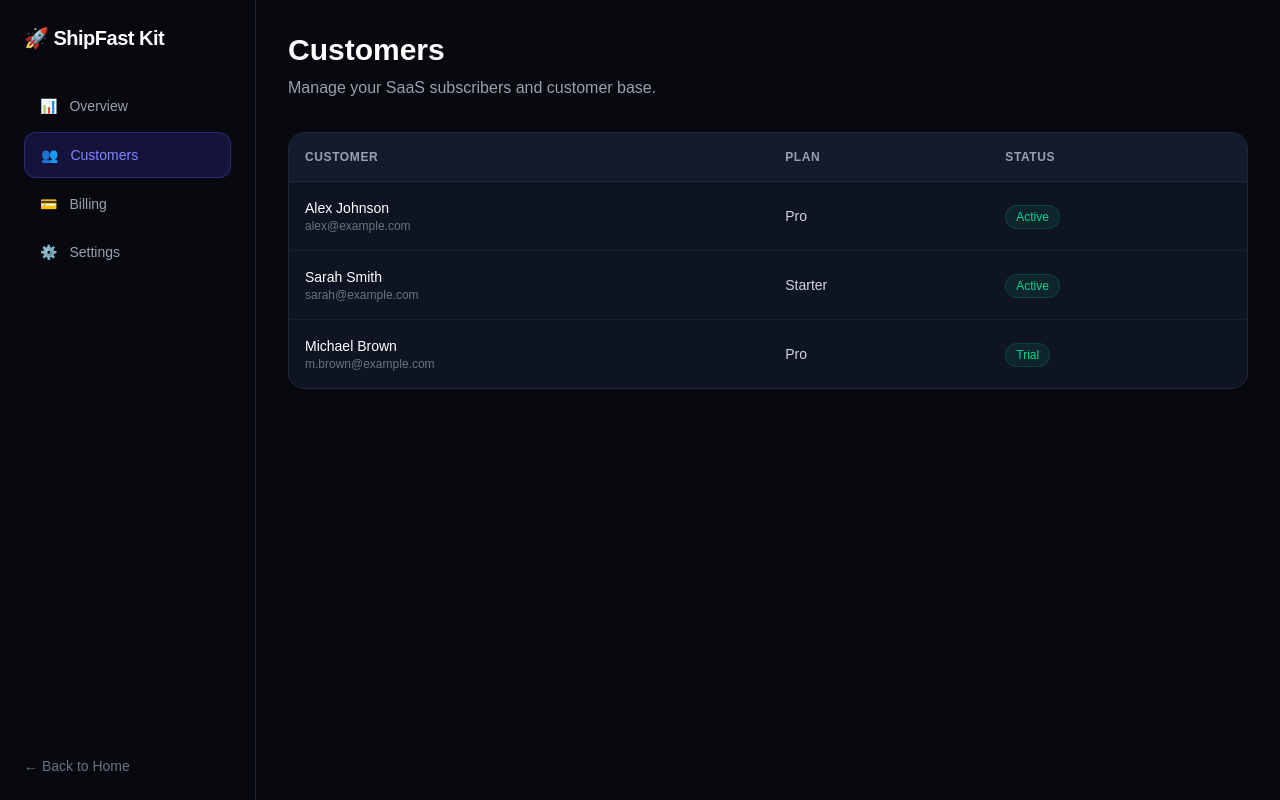
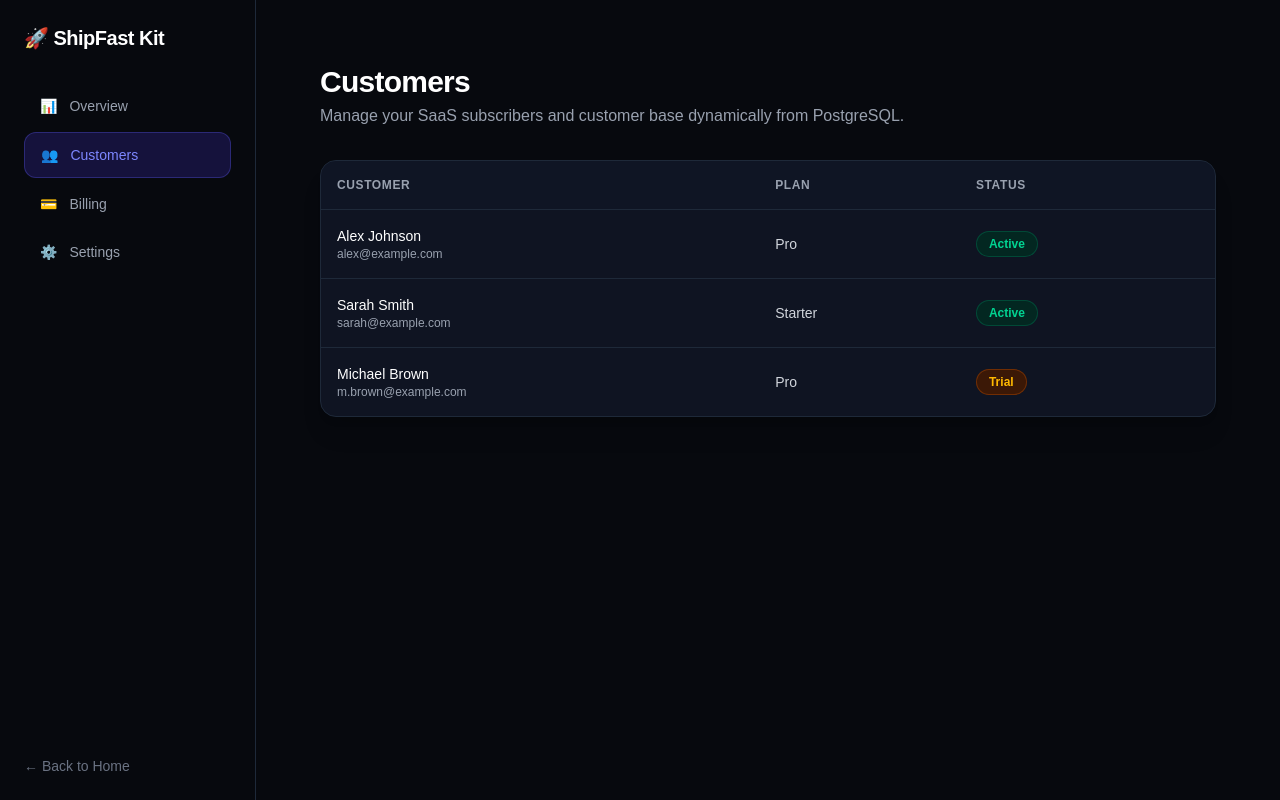
Before and after one commit to mjavaidliaqat/shipfast-kit, a Next.js app: page /dashboard/customers in a window 1280 px wide. Built offline with nearby package versions, Linux system fonts and the light colour scheme; no server answers; the database is empty.

Commit message:
feat: integrate stripe webhook handler and dynamic supabase customer fetching

```diff
--- /dev/null
+++ b/src/app/api/webhooks/stripe/route.ts
@@ -0,0 +1,62 @@
+import { NextResponse } from 'next/server';
+import Stripe from 'stripe';
+import { createClient } from '@supabase/supabase-js';
+
+const stripe = new Stripe(process.env.STRIPE_SECRET_KEY!, {
+  apiVersion: '2023-10-16' as any,
+});
+
+const webhookSecret = process.env.STRIPE_WEBHOOK_SECRET;
+
+export async function POST(req: Request) {
+  const body = await req.text();
+  const signature = req.headers.get('stripe-signature');
+
+  let event: Stripe.Event;
+
+  try {
+    if (!webhookSecret || !signature) {
+      // Fallback for direct testing if signature validation isn't configured yet
+      event = JSON.parse(body);
+    } else {
+      event = stripe.webhooks.constructEvent(body, signature, webhookSecret);
+    }
+  } catch (err: any) {
+    console.error(`Webhook signature verification failed: ${err.message}`);
+    return NextResponse.json({ error: `Webhook Error: ${err.message}` }, { status: 400 });
+  }
+
+  // Handle successful checkout
+  if (event.type === 'checkout.session.completed') {
+    const session = event.data.object as Stripe.Checkout.Session;
+    const customerEmail = session.customer_details?.email;
+    const planName = session.amount_total === 4900 ? 'Pro' : 'Starter';
+
+    if (customerEmail) {
+      // Initialize Supabase Admin Client using service key or standard URL/Key
+      const supabase = createClient(
+        process.env.NEXT_PUBLIC_SUPABASE_URL!,
+        process.env.NEXT_PUBLIC_SUPABASE_ANON_KEY!
+      );
+
+      // Upsert subscriber record into Supabase "customers" table
+      const { error } = await supabase
+        .from('customers')
+        .upsert(
+          {
+            email: customerEmail,
+            plan: planName,
+            status: 'active',
+            updated_at: new Date().toISOString(),
+          },
+          { onConflict: 'email' }
+        );
+
+      if (error) {
+        console.error('Error updating customer in Supabase:', error);
+      }
+    }
+  }
+
+  return NextResponse.json({ received: true }, { status: 200 });
+}
--- a/src/app/dashboard/customers/page.tsx
+++ b/src/app/dashboard/customers/page.tsx
@@ -1,34 +1,89 @@
-export default function CustomersPage() {
-  const customers = [
-    { id: '1', name: 'Alex Johnson', email: 'alex@example.com', plan: 'Pro', status: 'Active' },
-    { id: '2', name: 'Sarah Smith', email: 'sarah@example.com', plan: 'Starter', status: 'Active' },
-    { id: '3', name: 'Michael Brown', email: 'm.brown@example.com', plan: 'Pro', status: 'Trial' },
+'use client';
+
+import { useEffect, useState } from 'react';
+import { createClient } from '@supabase/supabase-js';
+
+interface Customer {
+  id?: string;
+  name?: string;
+  email: string;
+  plan: string;
+  status: string;
+}
+
+const fallbackCustomers: Customer[] = [
+  { email: 'alex@example.com', name: 'Alex Johnson', plan: 'Pro', status: 'Active' },
+  { email: 'sarah@example.com', name: 'Sarah Smith', plan: 'Starter', status: 'Active' },
+  { email: 'm.brown@example.com', name: 'Michael Brown', plan: 'Pro', status: 'Trial' },
 ];
 
+export default function CustomersPage() {
+  const [customers, setCustomers] = useState<Customer[]>([]);
+  const [loading, setLoading] = useState<boolean>(true);
+
+  useEffect(() => {
+    async function fetchCustomers() {
+      try {
+        const supabase = createClient(
+          process.env.NEXT_PUBLIC_SUPABASE_URL || '',
+          process.env.NEXT_PUBLIC_SUPABASE_ANON_KEY || ''
+        );
+
+        const { data, error } = await supabase
+          .from('customers')
+          .select('*')
+          .order('updated_at', { ascending: false });
+
+        if (error || !data || data.length === 0) {
+          setCustomers(fallbackCustomers);
+        } else {
+          setCustomers(data);
+        }
+      } catch (err) {
+        setCustomers(fallbackCustomers);
+      } finally {
+        setLoading(false);
+      }
+    }
+
+    fetchCustomers();
+  }, []);
+
   return (
-    <div>
-      <h1 className="text-3xl font-bold text-white mb-2">Customers</h1>
-      <p className="text-gray-400 mb-8">Manage your SaaS subscribers and customer base.</p>
+    <div className="p-8 max-w-6xl mx-auto text-white">
+      <div className="mb-8">
+        <h1 className="text-3xl font-bold tracking-tight">Customers</h1>
+        <p className="text-gray-400 mt-1">Manage your SaaS subscribers and customer base dynamically from PostgreSQL.</p>
+      </div>
 
-      <div className="bg-[#0f1422] border border-gray-800 rounded-2xl overflow-hidden">
+      <div className="bg-[#0f1422] border border-gray-800 rounded-2xl overflow-hidden shadow-xl">
+        {loading ? (
+          <div className="p-8 text-center text-gray-400">Loading customers from database...</div>
+        ) : (
           <table className="w-full text-left border-collapse">
             <thead>
-            <tr className="border-b border-gray-800 text-xs font-semibold text-gray-400 uppercase tracking-wider bg-[#141b2e]">
+              <tr className="border-b border-gray-800 text-xs font-semibold text-gray-400 uppercase tracking-wider bg-gray-900/40">
                 <th className="p-4">Customer</th>
                 <th className="p-4">Plan</th>
                 <th className="p-4">Status</th>
               </tr>
             </thead>
-          <tbody className="divide-y divide-gray-800/60 text-sm">
-            {customers.map((c) => (
-              <tr key={c.id} className="hover:bg-[#141b2e]/50 transition">
+            <tbody className="divide-y divide-gray-800 text-sm">
+              {customers.map((c, index) => (
+                <tr key={c.id || index} className="hover:bg-gray-800/20 transition-colors">
                   <td className="p-4">
-                  <p className="font-medium text-white">{c.name}</p>
-                  <p className="text-xs text-gray-500">{c.email}</p>
+                    <div className="font-medium text-white">{c.name || c.email.split('@')[0]}</div>
+                    <div className="text-xs text-gray-400">{c.email}</div>
                   </td>
-                <td className="p-4 text-gray-300">{c.plan}</td>
+                  <td className="p-4 text-gray-300 font-medium">{c.plan}</td>
                   <td className="p-4">
-                  <span className="bg-emerald-500/10 text-emerald-400 text-xs px-2.5 py-1 rounded-full border border-emerald-500/20 font-medium">
+                    <span
+                      className={`inline-block px-3 py-1 rounded-full text-xs font-semibold ${
+                        c.status.toLowerCase() === 'active'
+                          ? 'bg-emerald-950/80 text-emerald-400 border border-emerald-800/60'
+                          : 'bg-amber-950/80 text-amber-400 border border-amber-800/60'
+                      }`}
+                    >
                       {c.status}
                     </span>
                   </td>
@@ -36,6 +91,7 @@ export default function CustomersPage() {
               ))}
             </tbody>
           </table>
+        )}
       </div>
     </div>
   );
```
Lines whose indentation alone changed are shown as unchanged.
